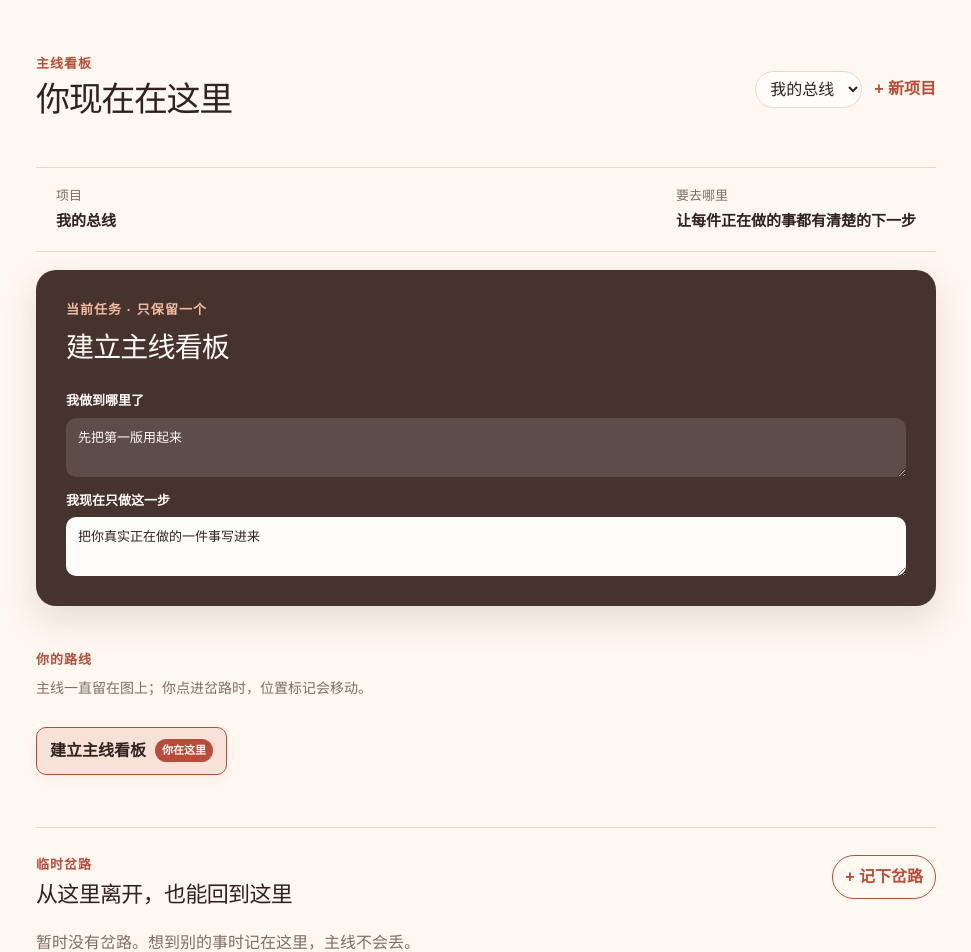
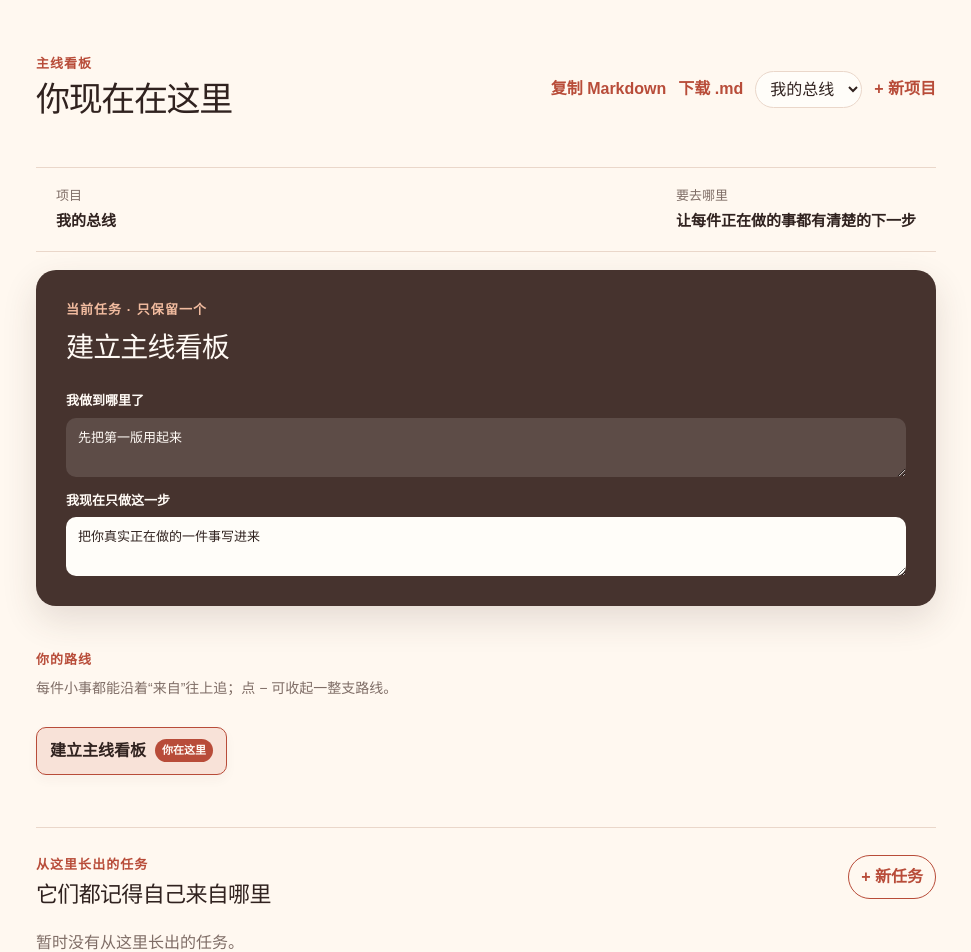
Before and after one commit to Olivya-sxx/mainline-board, a Next.js app: page / in a window 1280 px wide. Shown: the top 952 px of the page, without its empty margins (154-1125 px from the left). Built offline with nearby package versions, Linux system fonts and the light colour scheme.

Commit message:
Add route folding and markdown export

```diff
--- a/app/globals.css
+++ b/app/globals.css
@@ -16,7 +16,7 @@ h1, h2, p { margin:0; } h1 { font-size:34px; letter-spacing:-.04em; } h2 { font-
 .current-card { padding:30px; border-radius:20px; background:var(--dark); color:#fffaf5; box-shadow:0 14px 35px rgba(70,51,46,.14); } .current-card .eyebrow { color:#f1bb9f; } .current-card h2 { margin:8px 0 22px; font-size:28px; }
 label { display:grid; gap:7px; font-size:13px; font-weight:700; } textarea, input { width:100%; border:1px solid var(--line); border-radius:10px; padding:10px 12px; resize:vertical; color:var(--ink); background:#fff; font-weight:400; }
 .current-card textarea { min-height:54px; border:0; background:rgba(255,255,255,.12); color:#fffaf5; } .current-card .next { margin-top:14px; } .current-card .next textarea { background:#fffdf9; color:var(--ink); }.return-button { margin-top:16px; border:1px solid #e8b89f; border-radius:999px; padding:9px 12px; color:#fffaf5; background:transparent; font-weight:700; }
-.path { margin:44px 0; }.route-note { margin-top:8px; color:var(--muted); font-size:14px; }.route-tree, .route-tree ul { list-style:none; margin:20px 0 0; padding-left:0; }.route-tree ul { margin:0 0 0 22px; padding-left:22px; border-left:1px solid var(--line); }.route-tree li { position:relative; padding:8px 0; }.route-tree ul > li::before { content:""; position:absolute; top:28px; left:-22px; width:21px; border-top:1px solid var(--line); }.route-node { display:inline-flex; align-items:center; gap:9px; max-width:100%; border:1px solid var(--line); border-radius:10px; padding:11px 13px; color:var(--ink); background:#fffdf9; text-align:left; font-weight:700; box-shadow:0 5px 12px rgba(70,51,46,.04); }.route-node.is-current { border-color:var(--accent); background:var(--pale); }.route-node em { border-radius:999px; padding:3px 7px; color:#fffaf5; background:var(--accent); font-size:11px; font-style:normal; white-space:nowrap; }
+.path { margin:44px 0; }.route-note { margin-top:8px; color:var(--muted); font-size:14px; }.route-tree, .route-tree ul { list-style:none; margin:20px 0 0; padding-left:0; }.route-tree ul { margin:0 0 0 22px; padding-left:22px; border-left:1px solid var(--line); }.route-tree li { position:relative; padding:8px 0; }.route-tree ul > li::before { content:""; position:absolute; top:28px; left:-22px; width:21px; border-top:1px solid var(--line); }.route-row { display:flex; align-items:center; gap:7px; }.collapse-button { width:22px; height:22px; border:1px solid var(--line); border-radius:50%; color:var(--muted); background:#fffdf9; font-weight:700; line-height:1; }.route-node { display:inline-flex; align-items:center; gap:9px; max-width:100%; border:1px solid var(--line); border-radius:10px; padding:11px 13px; color:var(--ink); background:#fffdf9; text-align:left; font-weight:700; box-shadow:0 5px 12px rgba(70,51,46,.04); }.route-node.is-current { border-color:var(--accent); background:var(--pale); }.route-node b { color:var(--accent); font-size:17px; }.route-tree .is-done .route-node { color:var(--muted); text-decoration:line-through; }.route-node em { border-radius:999px; padding:3px 7px; color:#fffaf5; background:var(--accent); font-size:11px; font-style:normal; white-space:nowrap; }
 .branches { border-top:1px solid var(--line); padding-top:27px; }.section-heading { align-items:flex-start; }.section-heading h2 { margin-top:4px; }.outline-button { border:1px solid var(--accent); padding:9px 12px; border-radius:999px; white-space:nowrap; }.empty { color:var(--muted); margin-top:20px; }.branch-list { display:grid; gap:10px; margin-top:20px; }.branch { padding:16px; background:#fffdf9; border-radius:12px; box-shadow:0 5px 12px rgba(70,51,46,.04); }.branch p { font-weight:700; margin-bottom:5px; }.branch button { padding:7px 0; }
 .dialog { width:min(480px, calc(100% - 32px)); border:0; border-radius:18px; padding:0; box-shadow:0 20px 60px rgba(70,51,46,.22); }.dialog::backdrop { background:rgba(48,34,31,.35); }.dialog form { display:grid; gap:16px; padding:24px; background:#fffdf9; }.close { font-size:25px; line-height:1; }.primary-button { border:0; border-radius:10px; padding:12px; color:#fffaf5; background:var(--accent); font-weight:700; }
 @media (max-width:600px) { main { width:min(100% - 24px, 900px); padding-top:28px; }.topbar { align-items:flex-start; }.project-actions { display:grid; justify-items:end; gap:5px; }.orientation { display:grid; }.current-card { padding:22px; }.section-heading { gap:12px; }.section-heading h2 { font-size:19px; }.outline-button { font-size:13px; }.branch { align-items:flex-start; } }
--- a/app/page.tsx
+++ b/app/page.tsx
@@ -37,15 +37,20 @@ function id() {
   return `${Date.now()}-${Math.random().toString(16).slice(2)}`;
 }
 
-function RouteTree({ task, tasks, currentId, onSelect }: { task: ProjectTask; tasks: ProjectTask[]; currentId: string; onSelect: (id: string) => void }) {
-  const children = tasks.filter((item) => item.parentId === task.id && item.status !== "done");
+function RouteTree({ task, tasks, currentId, collapsedIds, onSelect, onToggle }: { task: ProjectTask; tasks: ProjectTask[]; currentId: string; collapsedIds: string[]; onSelect: (id: string) => void; onToggle: (id: string) => void }) {
+  const children = tasks.filter((item) => item.parentId === task.id);
   const isCurrent = task.id === currentId;
+  const isDone = task.status === "done";
+  const isCollapsed = collapsedIds.includes(task.id);
   return (
-    <li>
-      <button className={`route-node ${isCurrent ? "is-current" : ""}`} onClick={() => onSelect(task.id)}>
-        <span>{task.title}</span>{isCurrent && <em>你在这里</em>}
-      </button>
-      {children.length > 0 && <ul>{children.map((child) => <RouteTree key={child.id} task={child} tasks={tasks} currentId={currentId} onSelect={onSelect} />)}</ul>}
+    <li className={isDone ? "is-done" : ""}>
+      <div className="route-row">
+        {children.length > 0 && <button className="collapse-button" aria-label={isCollapsed ? "展开下级任务" : "折叠下级任务"} onClick={() => onToggle(task.id)}>{isCollapsed ? "+" : "−"}</button>}
+        <button className={`route-node ${isCurrent ? "is-current" : ""}`} onClick={() => onSelect(task.id)}>
+          {isDone && <b aria-label="已完成">✓</b>}<span>{task.title}</span>{isCurrent && <em>你在这里</em>}
+        </button>
+      </div>
+      {children.length > 0 && !isCollapsed && <ul>{children.map((child) => <RouteTree key={child.id} task={child} tasks={tasks} currentId={currentId} collapsedIds={collapsedIds} onSelect={onSelect} onToggle={onToggle} />)}</ul>}
     </li>
   );
 }
@@ -55,6 +60,8 @@ export default function Home() {
   const [ready, setReady] = useState(false);
   const [showBranch, setShowBranch] = useState(false);
   const [showProject, setShowProject] = useState(false);
+  const [collapsedIds, setCollapsedIds] = useState<string[]>([]);
+  const [copied, setCopied] = useState(false);
 
   useEffect(() => {
     const saved = localStorage.getItem(storageKey);
@@ -73,6 +80,7 @@ export default function Home() {
     [board.tasks, current?.id],
   );
   const projectTasks = board.tasks.filter((task) => task.projectId === board.activeProjectId);
+  const routeRoots = projectTasks.filter((task) => !task.parentId || !projectTasks.some((candidate) => candidate.id === task.parentId));
   const root = useMemo(() => {
     let node = current;
     while (node?.parentId) node = board.tasks.find((task) => task.id === node.parentId) ?? node;
@@ -80,11 +88,22 @@ export default function Home() {
   }, [board.tasks, current]);
 
   function setCurrent(taskId: string) {
+    const ancestors: string[] = [];
+    let parentId = board.tasks.find((task) => task.id === taskId)?.parentId;
+    while (parentId) {
+      ancestors.push(parentId);
+      parentId = board.tasks.find((task) => task.id === parentId)?.parentId;
+    }
+    setCollapsedIds((old) => old.filter((id) => !ancestors.includes(id)));
     setBoard((old) => ({
       ...old,
       activeTaskId: taskId,
       tasks: old.tasks.map((task) => ({ ...task, status: task.id === taskId ? "current" : task.status === "current" ? "paused" : task.status })),
     }));
+  }
+
+  function toggleCollapsed(taskId: string) {
+    setCollapsedIds((old) => old.includes(taskId) ? old.filter((id) => id !== taskId) : [...old, taskId]);
   }
 
   function switchProject(projectId: string) {
@@ -108,6 +127,42 @@ export default function Home() {
       ...old,
       tasks: old.tasks.map((task) => task.id === old.activeTaskId ? { ...task, [field]: value } : task),
     }));
+  }
+
+  function routeMarkdown() {
+    function taskLine(task: ProjectTask, depth: number): string[] {
+      const mark = task.status === "done" ? "x" : " ";
+      const currentMark = task.id === current.id ? " ← 你在这里" : "";
+      const children = projectTasks.filter((item) => item.parentId === task.id);
+      return [`${"  ".repeat(depth)}- [${mark}] ${task.title}${currentMark}`, ...children.flatMap((child) => taskLine(child, depth + 1))];
+    }
+    return [`# ${project.name}`, `> 目标：${project.goal || "未填写"}`, "", ...routeRoots.flatMap((task) => taskLine(task, 0)), ""].join("\n");
+  }
+
+  async function copyMarkdown() {
+    const markdown = routeMarkdown();
+    if (navigator.clipboard) {
+      await navigator.clipboard.writeText(markdown);
+    } else {
+      const area = document.createElement("textarea");
+      area.value = markdown;
+      document.body.appendChild(area);
+      area.select();
+      document.execCommand("copy");
+      area.remove();
+    }
+    setCopied(true);
+    window.setTimeout(() => setCopied(false), 1800);
+  }
+
+  function downloadMarkdown() {
+    const file = new Blob([routeMarkdown()], { type: "text/markdown;charset=utf-8" });
+    const url = URL.createObjectURL(file);
+    const link = document.createElement("a");
+    link.href = url;
+    link.download = `${project.name || "主线看板"}.md`;
+    link.click();
+    URL.revokeObjectURL(url);
   }
 
   function addBranch(event: FormEvent<HTMLFormElement>) {
@@ -143,7 +198,7 @@ export default function Home() {
     <main>
       <header className="topbar">
         <div><p className="eyebrow">主线看板</p><h1>你现在在这里</h1></div>
-        <div className="project-actions"><select aria-label="切换项目" value={project.id} onChange={(e) => switchProject(e.target.value)}>{board.projects.map((item) => <option key={item.id} value={item.id}>{item.name}</option>)}</select><button className="text-button" onClick={() => setShowProject(true)}>+ 新项目</button></div>
+        <div className="project-actions"><button className="text-button" onClick={copyMarkdown}>{copied ? "已复制" : "复制 Markdown"}</button><button className="text-button" onClick={downloadMarkdown}>下载 .md</button><select aria-label="切换项目" value={project.id} onChange={(e) => switchProject(e.target.value)}>{board.projects.map((item) => <option key={item.id} value={item.id}>{item.name}</option>)}</select><button className="text-button" onClick={() => setShowProject(true)}>+ 新项目</button></div>
       </header>
 
       <section className="orientation" aria-label="当前位置">
@@ -152,7 +207,7 @@ export default function Home() {
       </section>
 
       <section className="current-card">
-        <p className="eyebrow">{current.parentId ? "你正在处理一条岔路" : "当前任务 · 只保留一个"}</p>
+        <p className="eyebrow">{current.parentId ? "这件事来自上一条线" : "当前任务 · 只保留一个"}</p>
         <h2>{current.title}</h2>
         <label>我做到哪里了<textarea value={current.progress} onChange={(e) => updateCurrent("progress", e.target.value)} /></label>
         <label className="next">我现在只做这一步<textarea value={current.next} onChange={(e) => updateCurrent("next", e.target.value)} /></label>
@@ -161,18 +216,18 @@ export default function Home() {
 
       <section className="path" aria-label="任务路线">
         <p className="eyebrow">你的路线</p>
-        <p className="route-note">主线一直留在图上；你点进岔路时，位置标记会移动。</p>
-        {root && <ul className="route-tree"><RouteTree task={root} tasks={projectTasks} currentId={current.id} onSelect={setCurrent} /></ul>}
+        <p className="route-note">每件小事都能沿着“来自”往上追；点 − 可收起一整支路线。</p>
+        {routeRoots.length > 0 && <ul className="route-tree">{routeRoots.map((task) => <RouteTree key={task.id} task={task} tasks={projectTasks} currentId={current.id} collapsedIds={collapsedIds} onSelect={setCurrent} onToggle={toggleCollapsed} />)}</ul>}
       </section>
 
       <section className="branches">
-        <div className="section-heading"><div><p className="eyebrow">临时岔路</p><h2>从这里离开，也能回到这里</h2></div><button className="outline-button" onClick={() => setShowBranch(true)}>+ 记下岔路</button></div>
-        {branches.length === 0 ? <p className="empty">暂时没有岔路。想到别的事时记在这里，主线不会丢。</p> : (
+        <div className="section-heading"><div><p className="eyebrow">从这里长出的任务</p><h2>它们都记得自己来自哪里</h2></div><button className="outline-button" onClick={() => setShowBranch(true)}>+ 新任务</button></div>
+        {branches.length === 0 ? <p className="empty">暂时没有从这里长出的任务。</p> : (
           <div className="branch-list">{branches.map((branch) => <article className="branch" key={branch.id}><div><p>{branch.title}</p><small>{branch.next}</small></div><button onClick={() => setCurrent(branch.id)}>去处理</button></article>)}</div>
         )}
       </section>
 
-      {showBranch && <dialog open className="dialog"><form method="dialog" onSubmit={addBranch}><div className="section-heading"><h2>记下岔路</h2><button type="button" className="close" onClick={() => setShowBranch(false)}>×</button></div><label>突然想到什么<input name="title" autoFocus placeholder="例如：整理另一个项目的资料" /></label><label>它现在做到哪里<input name="progress" placeholder="例如：只有一个念头" /></label><label>下次从哪一步继续<input name="next" placeholder="例如：列出要整理的文件" /></label><button className="primary-button" type="submit">挂到当前任务上</button></form></dialog>}
+      {showBranch && <dialog open className="dialog"><form method="dialog" onSubmit={addBranch}><div className="section-heading"><h2>从「{current.title}」长出新任务</h2><button type="button" className="close" onClick={() => setShowBranch(false)}>×</button></div><label>这件事叫什么<input name="title" autoFocus placeholder="例如：整理另一个项目的资料" /></label><label>它现在做到哪里<input name="progress" placeholder="例如：只有一个念头" /></label><label>下次从哪一步继续<input name="next" placeholder="例如：列出要整理的文件" /></label><button className="primary-button" type="submit">记下来源关系</button></form></dialog>}
       {showProject && <dialog open className="dialog"><form method="dialog" onSubmit={addProject}><div className="section-heading"><h2>新项目</h2><button type="button" className="close" onClick={() => setShowProject(false)}>×</button></div><label>项目名称<input name="name" autoFocus placeholder="例如：旅行计划" /></label><label>最终想完成什么<input name="goal" placeholder="例如：确定路线并订好行程" /></label><label>这个项目的第一步<input name="task" placeholder="例如：列出行程约束" /></label><button className="primary-button" type="submit">建立项目并进入</button></form></dialog>}
     </main>
   );
```
Also changed, not shown: 2 other files (tests, documents, lock files or other folders).
